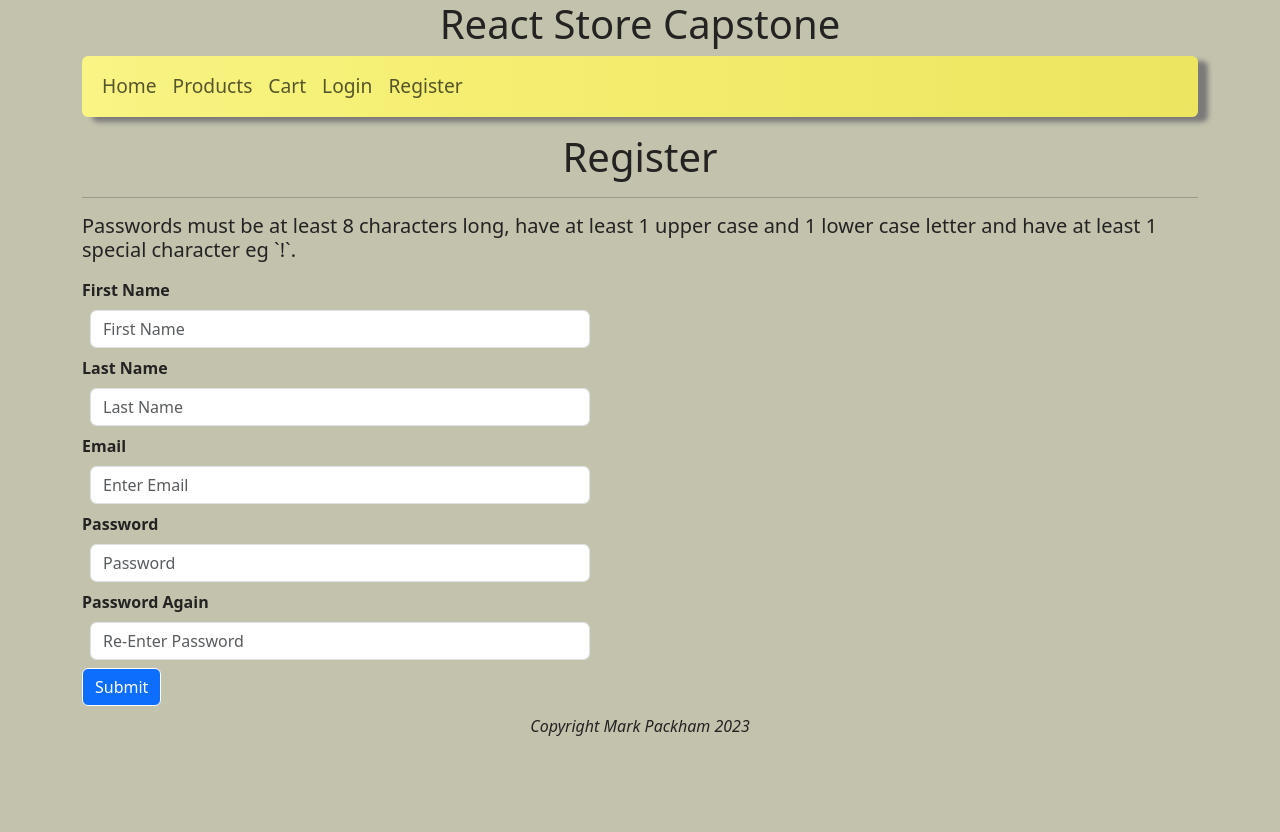
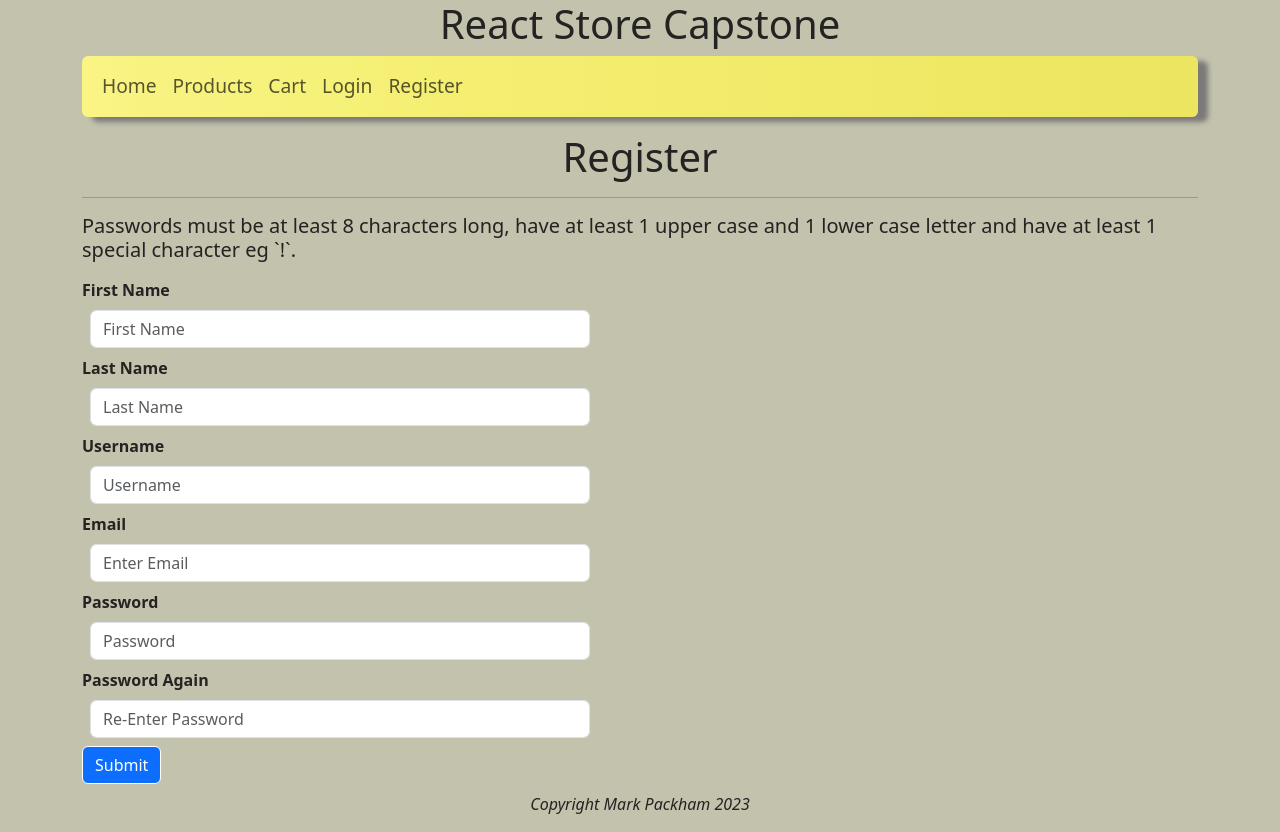
Before and after one commit to markpackham/HyperionDevReact-AppCapstoneProject, a React (Vite) app in the folder reactStoreCapstoneProject/: page /register in a window 1280 px wide. Before the commit the page ends 800 px from the top, so only its background shows below. Built offline with nearby package versions, Linux system fonts and the light colour scheme.

Commit message:
handle user register form

```diff
--- a/reactStoreCapstoneProject/src/components/users/LoginPage.jsx
+++ b/reactStoreCapstoneProject/src/components/users/LoginPage.jsx
@@ -5,11 +5,13 @@ import "../../styles/users.css";
 export default function LoginPage() {
   const formik = useFormik({
     initialValues: {
-      email: "",
+      userName: "",
       password: "",
     },
     validationSchema: Yup.object({
-      email: Yup.string().email("Invalid email address").required("Required"),
+      userName: Yup.string()
+        .max(20, "Must be 20 characters or less")
+        .required("Required"),
       password: Yup.string()
         .min(8, "Must be 8 characters or more")
         .required("Required"),
@@ -24,19 +26,18 @@ export default function LoginPage() {
       <hr />
       <form onSubmit={formik.handleSubmit}>
         <div className="column">
-          <div className="form-group">
-            <label htmlFor="email">Email Address</label>
+          <label htmlFor="lastName">Username</label>
           <input
-              id="email"
-              name="email"
-              type="email"
-              placeholder="Enter Email"
-              {...formik.getFieldProps("email")}
+            id="userName"
+            name="userName"
+            type="text"
+            placeholder="Username"
+            {...formik.getFieldProps("userName")}
             className="form-control m-2"
           />
-            {formik.touched.email && formik.errors.email ? (
+          {formik.touched.userName && formik.errors.userName ? (
             <div className="fw-bold text-danger mb-1">
-                {formik.errors.email}
+              {formik.errors.userName}
             </div>
           ) : null}
         </div>
@@ -57,7 +58,6 @@ export default function LoginPage() {
             </div>
           ) : null}
         </div>
-        </div>
 
         <button className="btn btn-primary" type="submit">
           Submit
--- a/reactStoreCapstoneProject/src/components/users/RegisterPage.jsx
+++ b/reactStoreCapstoneProject/src/components/users/RegisterPage.jsx
@@ -8,6 +8,7 @@ export default function RegisterPage() {
     initialValues: {
       firstName: "",
       lastName: "",
+      userName: "",
       email: "",
       password: "",
       passwordConfirm: "",
@@ -18,6 +19,9 @@ export default function RegisterPage() {
         .max(15, "Must be 15 characters or less")
         .required("Required"),
       lastName: Yup.string()
+        .max(20, "Must be 20 characters or less")
+        .required("Required"),
+      userName: Yup.string()
         .max(20, "Must be 20 characters or less")
         .required("Required"),
       email: Yup.string().email("Invalid email address").required("Required"),
@@ -75,6 +79,23 @@ export default function RegisterPage() {
             {formik.touched.lastName && formik.errors.lastName ? (
               <div className="fw-bold text-danger mb-1">
                 {formik.errors.lastName}
+              </div>
+            ) : null}
+          </div>
+
+          <div className="column">
+            <label htmlFor="lastName">Username</label>
+            <input
+              id="userName"
+              name="userName"
+              type="text"
+              placeholder="Username"
+              {...formik.getFieldProps("userName")}
+              className="form-control m-2"
+            />
+            {formik.touched.userName && formik.errors.userName ? (
+              <div className="fw-bold text-danger mb-1">
+                {formik.errors.userName}
               </div>
             ) : null}
           </div>
```
Lines whose indentation alone changed are shown as unchanged.
